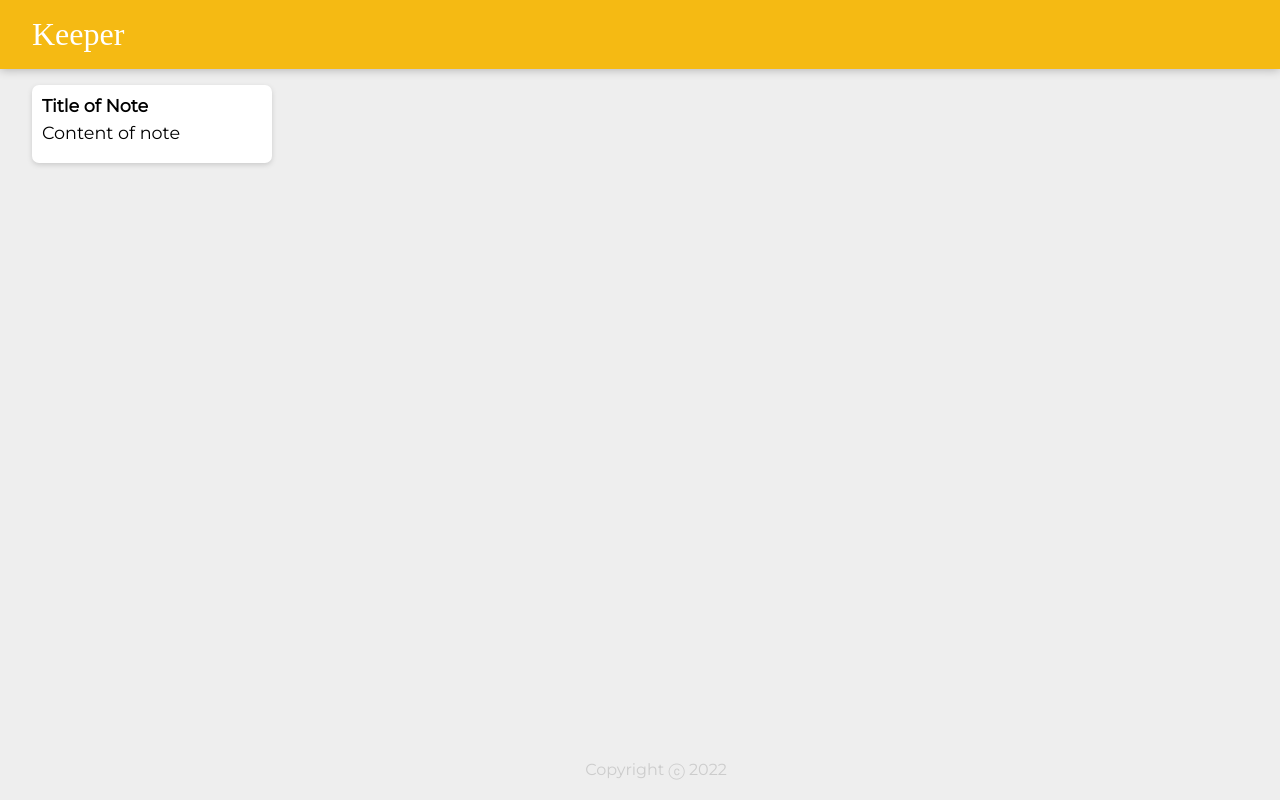
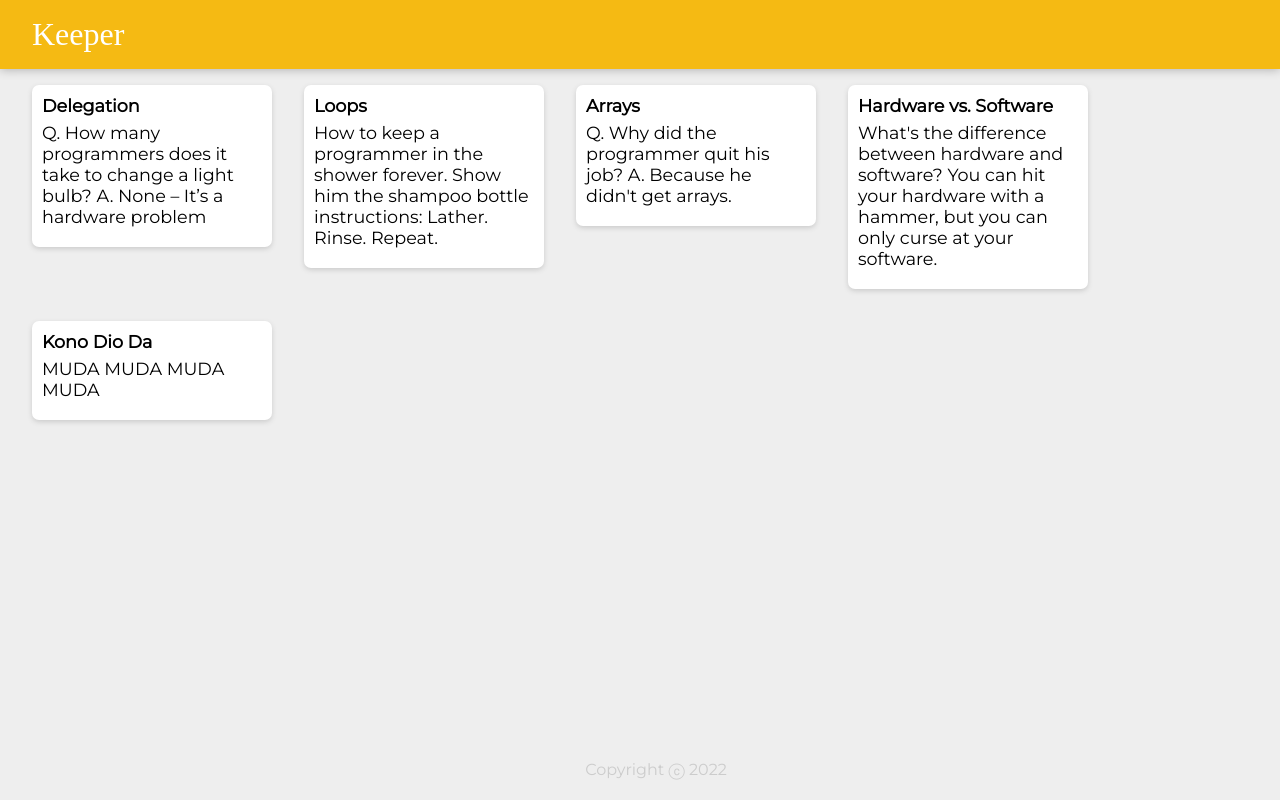
Before and after one commit to bickybong/Keeper-App, a React (Create React App) app in the folder keeper-app-part-1-starting/: page / in a window 1280 px wide. Built offline with nearby package versions, Linux system fonts and the light colour scheme; a web font is replaced by a local one.

Commit message:
updated notes for custom content

```diff
--- a/keeper-app-part-1-starting/src/components/App.jsx
+++ b/keeper-app-part-1-starting/src/components/App.jsx
@@ -2,12 +2,20 @@ import React from "react";
 import Heading from "./Header";
 import Footer from "./Footer";
 import Note from "./Note";
+import notes from "../notes"
 
 function App() {
   return (
     <div>
       <Heading />
-      <Note />
+      {notes.map((obj) =>
+        <Note
+          key = {obj.key}
+          title = {obj.title}
+          content = {obj.content}
+        />
+      )}
+
       <Footer />
     </div>
   );
--- a/keeper-app-part-1-starting/src/components/Note.jsx
+++ b/keeper-app-part-1-starting/src/components/Note.jsx
@@ -1,10 +1,10 @@
 import React from "react";
 
-function Note() {
+function Note(props) {
   return (
     <div class="note">
-      <h1>Title of Note</h1>
-      <p>Content of note</p>
+      <h1>{props.title}</h1>
+      <p>{props.content}</p>
     </div>
   );
 }
--- /dev/null
+++ b/keeper-app-part-1-starting/src/notes.js
@@ -0,0 +1,33 @@
+const notes = [
+    {
+      key: 1,
+      title: "Delegation",
+      content:
+        "Q. How many programmers does it take to change a light bulb? A. None – It’s a hardware problem"
+    },
+    {
+      key: 2,
+      title: "Loops",
+      content:
+        "How to keep a programmer in the shower forever. Show him the shampoo bottle instructions: Lather. Rinse. Repeat."
+    },
+    {
+      key: 3,
+      title: "Arrays",
+      content:
+        "Q. Why did the programmer quit his job? A. Because he didn't get arrays."
+    },
+    {
+      key: 4,
+      title: "Hardware vs. Software",
+      content:
+        "What's the difference between hardware and software? You can hit your hardware with a hammer, but you can only curse at your software."
+    },
+    {
+        key:5,
+        title:"Kono Dio Da",
+        content: "MUDA MUDA MUDA MUDA"
+    }
+  ];
+
+  export default notes
```
